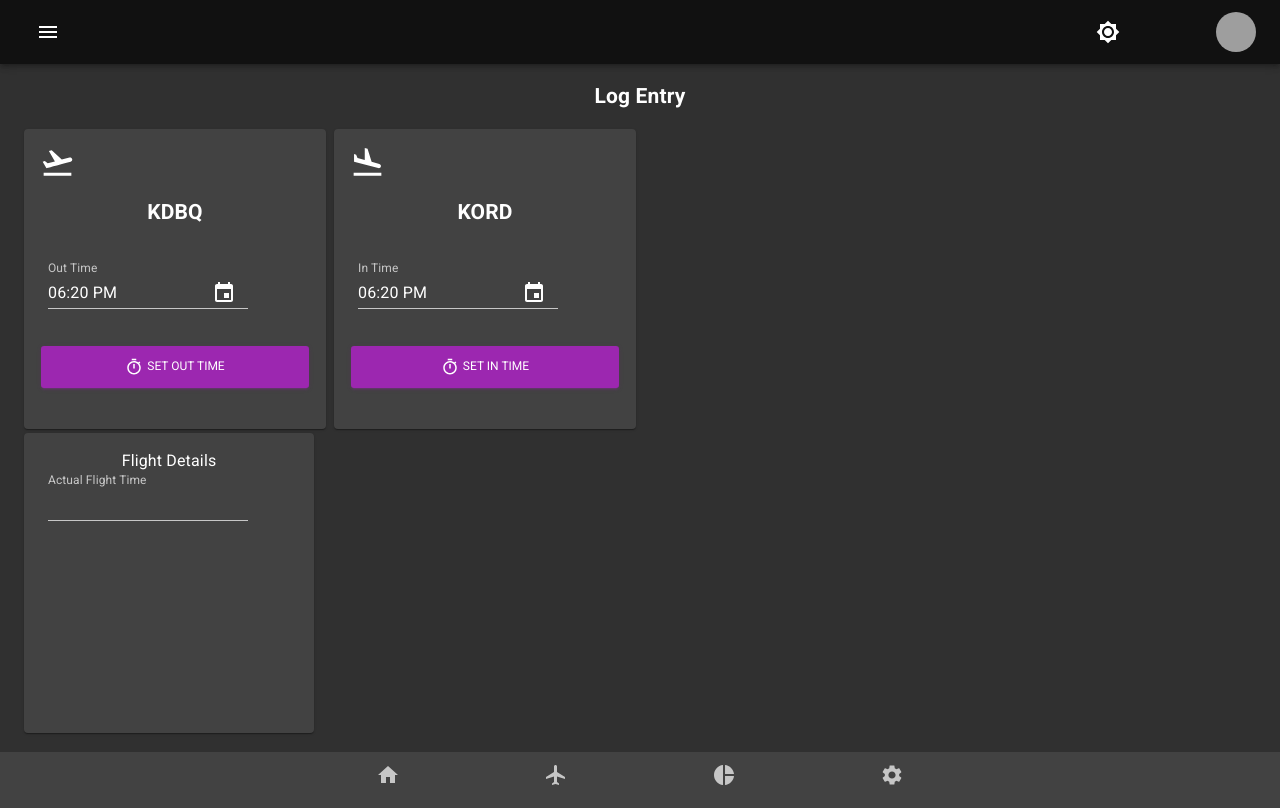
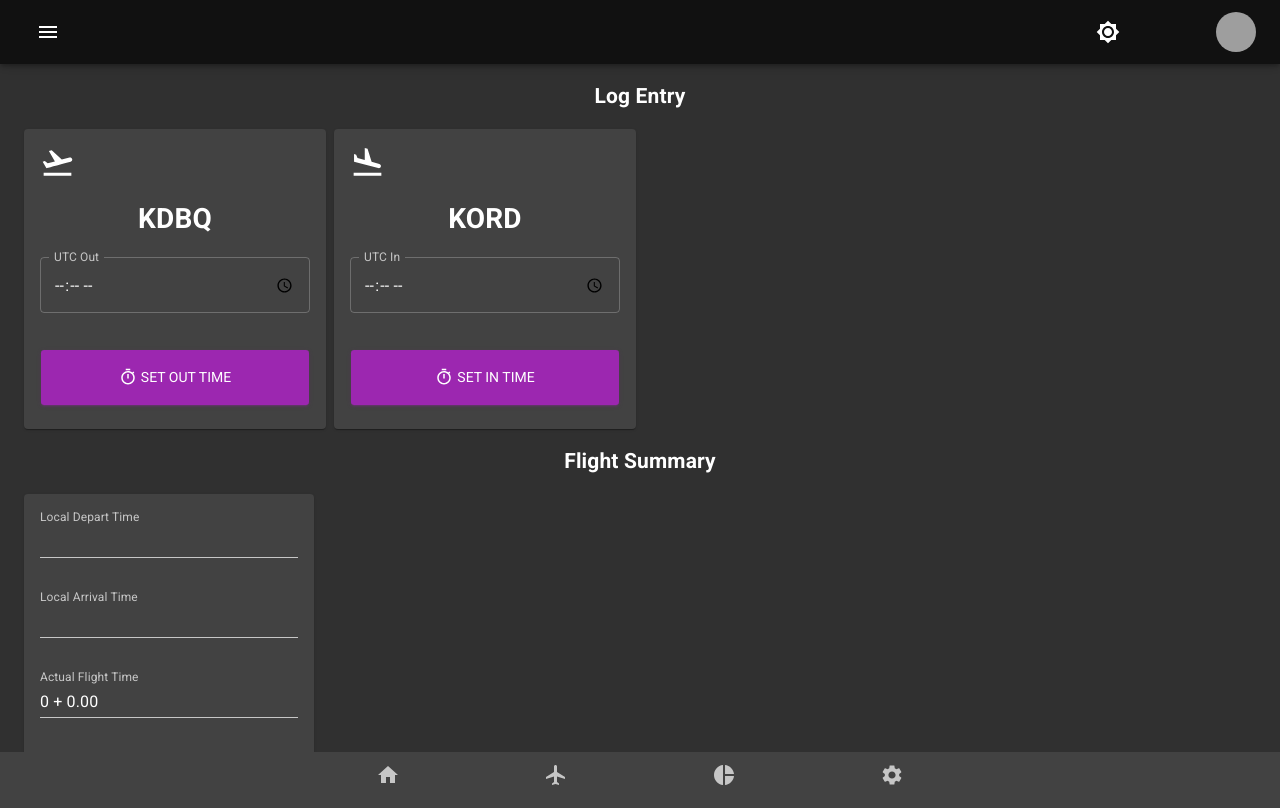
Before and after one commit to jkolden/flightlog, a React (Create React App) app: page /log/1 in a window 1280 px wide. Built offline with nearby package versions, Linux system fonts and the light colour scheme; grey boxes are pictures that could not be loaded.

Commit message:
added flight time on form

```diff
--- a/src/components/Carousel.js
+++ b/src/components/Carousel.js
@@ -10,6 +10,8 @@
 import CTButton from "../ct-components/CTButton";
 import Subject from "@material-ui/icons/Subject";
 import SummaryInfo from "./SummaryInfo";
+
+import Copyright from "../components/Copyright";
 
 import sectionStyle from "../assets/ct-styles/sectionStyle";
 import { makeStyles } from "@material-ui/core/styles";
@@ -49,7 +51,7 @@
     <Container maxWidth="lg">
       <Carousel>
         {items.map((item) => (
-          <Item item={item} />
+          <Item item={item} key={item.title} />
         ))}
       </Carousel>
 
--- a/src/pages/LogEntry.js
+++ b/src/pages/LogEntry.js
@@ -3,6 +3,8 @@
 import { Grid, Paper, Container, Typography } from "@material-ui/core";
 import TextField from "@material-ui/core/TextField";
 import flights from "../assets/static/flights";
+import Copyright from "../components/Copyright";
+
 import CTButton from "../ct-components/CTButton";
 import TimerIcon from "@material-ui/icons/Timer";
 import {
@@ -35,25 +37,67 @@
     flexDirection: "column",
   },
   textField: {
-    marginLeft: theme.spacing(1),
-    marginRight: theme.spacing(1),
+    marginLeft: theme.spacing(0),
+    marginRight: theme.spacing(0),
     marginBottom: theme.spacing(4),
-    width: 200,
   },
 }));
 
 export default function LogEntry() {
-  const [inTime, setInTime] = useState();
+  const [time, setTime] = useState({ in: "", out: "" });
   const classes = useStyles();
 
-  const handleInClick = (name) => {
-    let logTime = new Date();
-    setInTime(logTime);
+  const zeroPad = (num, places) => String(num).padStart(places, "0");
+
+  const formatTime = (localDate) => {
+    if (localDate) {
+      let hours = localDate.getUTCHours();
+      let minutes = localDate.getUTCMinutes();
+      return `${zeroPad(hours, 2)}:${zeroPad(minutes, 2)}`;
+    }
+    return "";
   };
 
-  const handleInTimeChange = (e) => {
-    console.log(e);
-    setInTime(e.target);
+  const handleOutClick = () => {
+    let localTime = new Date();
+
+    setTime({
+      ...time,
+      out: localTime,
+    });
+  };
+
+  const handleInClick = () => {
+    let localTime = new Date();
+
+    setTime({
+      ...time,
+      in: localTime,
+    });
+  };
+
+  const handleOutChange = (e) => {
+    let currentDate = time.out;
+    let timeString = e.target.value;
+    let data = timeString.split(":");
+    currentDate.setUTCHours(data[0]);
+    currentDate.setUTCMinutes(data[1]);
+    setTime({
+      ...time,
+      out: currentDate,
+    });
+  };
+
+  const handleInChange = (e) => {
+    let currentDate = time.in;
+    let timeString = e.target.value;
+    let data = timeString.split(":");
+    currentDate.setUTCHours(data[0]);
+    currentDate.setUTCMinutes(data[1]);
+    setTime({
+      ...time,
+      in: currentDate,
+    });
   };
 
   return (
@@ -64,19 +108,23 @@
           <Grid item xs={6} md={4} lg={3}>
             <Paper className={classes.fixedHeightPaper}>
               <FlightTakeoffIcon fontSize="large" />
-              <h2>KDBQ</h2>
-              <MuiPickersUtilsProvider utils={DateFnsUtils}>
-                <KeyboardTimePicker
+              <h1>KDBQ</h1>
+              <TextField
+                variant="outlined"
+                id="outTime"
+                label="UTC Out"
+                type="time"
+                onChange={handleOutChange}
+                value={formatTime(time.out)}
                 className={classes.textField}
-                  margin="normal"
-                  id="out-time"
-                  label="Out Time"
-                  KeyboardButtonProps={{
-                    "aria-label": "change time",
+                InputLabelProps={{
+                  shrink: true,
+                }}
+                inputProps={{
+                  step: 3000, // 5 min
                 }}
               />
-              </MuiPickersUtilsProvider>
-              <CTButton color="primary">
+              <CTButton color="primary" size="lg" onClick={handleOutClick}>
                 <TimerIcon />
                 Set OUT Time
               </CTButton>
@@ -85,34 +133,61 @@
           <Grid item xs={6} md={4} lg={3}>
             <Paper className={classes.fixedHeightPaper}>
               <FlightLandIcon fontSize="large" />
-              <h2>KORD</h2>
-              <MuiPickersUtilsProvider utils={DateFnsUtils}>
-                <KeyboardTimePicker
+              <h1>KORD</h1>
+              <TextField
+                variant="outlined"
+                id="inTime"
+                label="UTC In"
+                type="time"
+                onChange={handleInChange}
+                value={formatTime(time.in)}
                 className={classes.textField}
-                  margin="normal"
-                  id="in-time"
-                  label="In Time"
-                  value={inTime}
-                  onChange={() => handleInTimeChange()}
-                  KeyboardButtonProps={{
-                    "aria-label": "change time",
+                InputLabelProps={{
+                  shrink: true,
+                }}
+                inputProps={{
+                  step: 3000, // 5 min
                 }}
               />
-              </MuiPickersUtilsProvider>
-              <CTButton color="primary" onClick={() => handleInClick()}>
+              <CTButton color="primary" size="lg" onClick={handleInClick}>
                 <TimerIcon />
                 Set IN Time
               </CTButton>
             </Paper>
           </Grid>
         </Grid>
+      </Container>
+      <h2>Flight Summary</h2>
+      <Container>
         <Grid container spacing={3} alignItems="center">
           <Grid item xs={12} md={4} lg={3}>
             <Paper className={classes.fixedHeightPaper}>
-              <Typography>Flight Details</Typography>
+              <TextField
+                id="actual-depart"
+                label="Local Depart Time"
+                className={classes.textField}
+                value={time.out}
+                InputLabelProps={{
+                  shrink: true,
+                }}
+              />
+              <TextField
+                id="actual-arrival"
+                label="Local Arrival Time"
+                className={classes.textField}
+                value={time.in}
+                InputLabelProps={{
+                  shrink: true,
+                }}
+              />
+
               <TextField
                 id="actual-time"
                 label="Actual Flight Time"
+                value={`${Math.round((time.in - time.out) / 3600000)} + ${(
+                  ((time.in - time.out) % 3600000) /
+                  60000
+                ).toFixed(2)} `}
                 className={classes.textField}
                 InputLabelProps={{
                   shrink: true,
```
Lines whose indentation alone changed are shown as unchanged.
